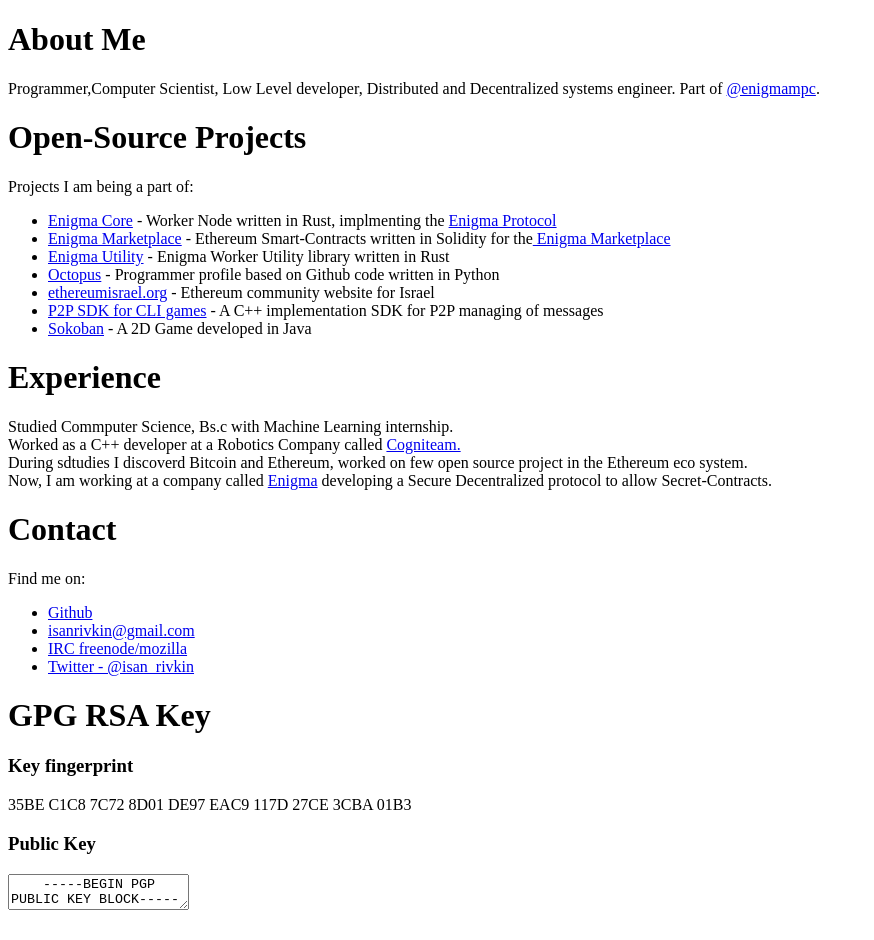
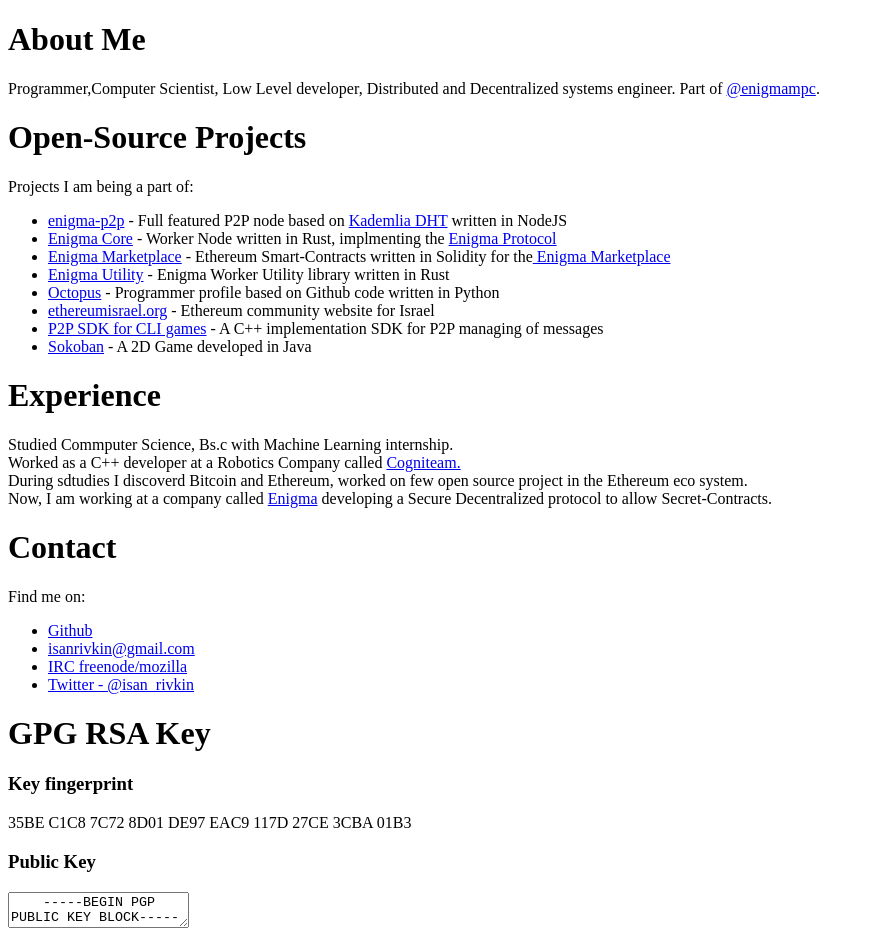
Before and after one commit to Isan-Rivkin/aws_instance_home_page, a website: page public/my_page.html in a window 1280 px wide. Shown: the whole page, without its empty margins (0-874 px from the left). Drawn offline with Linux system fonts and the light colour scheme.

Commit message:
DEV: updated enigma-p2p

```diff
--- a/public/my_page.html
+++ b/public/my_page.html
@@ -25,6 +25,7 @@
     <p>
       Projects I am being a part of:
       <ul>
+        <li><a href='https://github.com/enigmampc/enigma-p2p'>enigma-p2p</a> - Full featured P2P node based on <a href="https://en.wikipedia.org/wiki/Kademlia">Kademlia DHT</a> written in NodeJS</li>
         <li><a href='https://github.com/enigmampc/enigma-core'>Enigma Core</a> - Worker Node written in Rust, implmenting the <a href='https://enigma.co/protocol/'> Enigma Protocol</a></li>
         <li><a href='https://github.com/enigmampc/smart_contract_marketplace'>Enigma Marketplace</a>  - Ethereum Smart-Contracts written in Solidity for the<a href="https://enigma.co/marketplace/smart-contract.html"> Enigma Marketplace</a> </li>
         <li><a href='https://crates.io/crates/enigma-tools-u'>Enigma Utility</a>  - Enigma Worker Utility library written in Rust </li>
```
